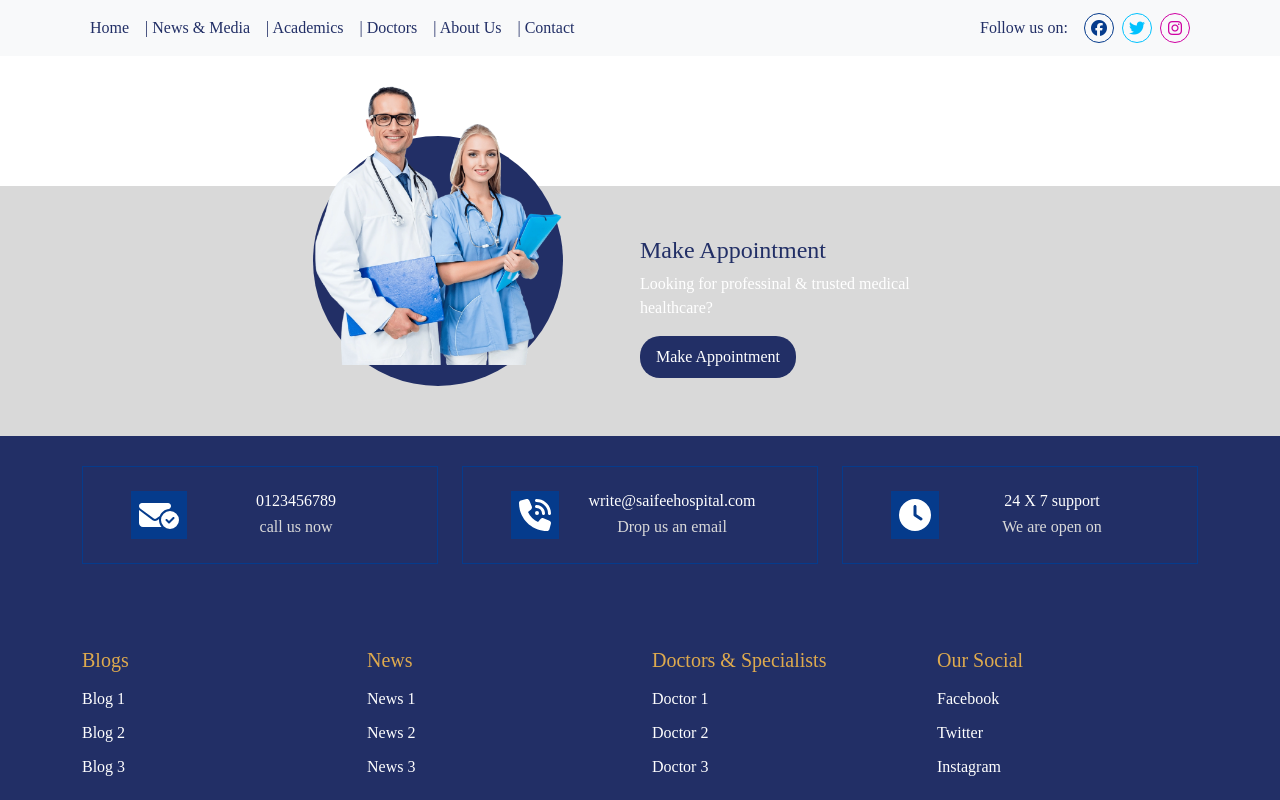
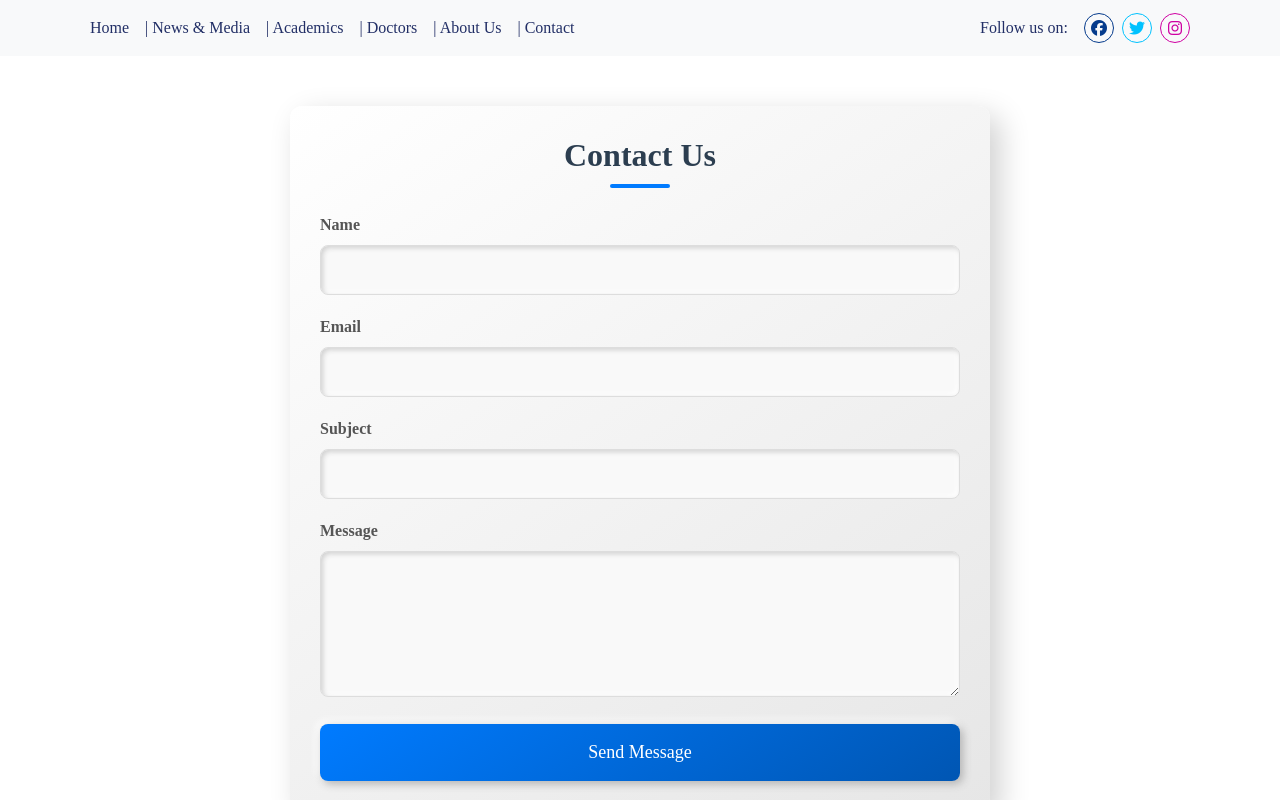
Before and after one commit to ahmedketaa/Hospital-system, a React (Create React App) app: page /contact_Us in a window 1280 px wide. Shown: the top 800 px of the page. Built offline with nearby package versions, Linux system fonts and the light colour scheme.

Commit message:
add Contact_Us, About_us, 404 and and fix some err

```diff
--- a/package.json
+++ b/package.json
@@ -3,6 +3,7 @@
   "version": "0.1.0",
   "private": true,
   "dependencies": {
+    "@fortawesome/fontawesome-free": "^6.6.0",
     "@fortawesome/free-solid-svg-icons": "^6.6.0",
     "@fortawesome/react-fontawesome": "^0.2.2",
     "@testing-library/jest-dom": "^5.17.0",
--- a/src/App.js
+++ b/src/App.js
@@ -10,15 +10,18 @@ import "bootstrap/dist/css/bootstrap.min.css";
 import Doctors from "./pages/Doctors/Doctors";
 import DoctorProfile from "./pages/doctorProfle/doctorProfile";
 import SubFooter from "./components/SubFooter";
-import Footer from "./components/Footer";
 import Header from "./components/Header";
 import Blogs from "./blogs/blogs";
 import SingleBlog from "./blogs/singleBlog";
+import Contact_Us from "./components/Contact_Us/Contact_Us";
+import About_us from "./components/About_us/About_us";
+import Footer from "./components/Footer";
+import NotFound from "./components/404/NotFound";
 
 function App() {
   return (
     <BrowserRouter>
-     <Header/>
+      <Header />
       <Routes>
         <Route path="/" element={<Home />} />
         <Route path="/signin" element={<LoginPage />} />
@@ -29,7 +32,10 @@ function App() {
         <Route path="/specialty/:id" element={<SpecialtyDetailComponent />} />
         <Route path="/news" element={<NewsComponent />} />
         <Route path="/blogs" element={<Blogs />} />
+        <Route path="/contact_Us" element={<Contact_Us />} />
+        <Route path="/about_Us" element={<About_us />} />
         <Route path="/singleBlog" element={<SingleBlog />} />
+        <Route path="*" element={<NotFound />} />
       </Routes>
       <SubFooter />
       <Footer />
--- /dev/null
+++ b/src/components/404/NotFound.css
@@ -0,0 +1,34 @@
+.page_404{  background:#fff; font-family: 'Arvo', serif;
+  width: 100vw;
+  height: 100vh;
+  position: fixed;
+  top: 0;
+  z-index: 1000;
+  left: 0;
+}
+
+.page_404  img{ width:100%;}
+
+.four_zero_four_bg{
+
+ background-image: url(https://cdn.dribbble.com/users/285475/screenshots/2083086/dribbble_1.gif);
+    height: 400px;
+    background-position: center;
+ }
+
+
+ .four_zero_four_bg h1{
+ font-size:80px;
+ }
+
+  .four_zero_four_bg h3{
+       font-size:80px;
+       }
+
+       .link_404{
+  color: #f6f7fd !important;
+    padding: 10px 20px;
+    background: #232f66;
+    margin: 20px 0;
+    display: inline-block;}
+  .contant_box_404{ margin-top:-50px;}
--- /dev/null
+++ b/src/components/404/NotFound.jsx
@@ -0,0 +1,39 @@
+import { Link } from "react-router-dom";
+import './NotFound.css'
+
+function NotFound() {
+  return (
+    <div>
+        <head>
+        <link rel='stylesheet' href='https://cdnjs.cloudflare.com/ajax/libs/twitter-bootstrap/3.3.7/css/bootstrap.min.css'/>
+<link rel='stylesheet' href='https://fonts.googleapis.com/css?family=Arvo'/>
+
+</head>
+  <section className="page_404">
+  <div className="container">
+    <div className="row">
+    <div className="col-sm-12 ">
+    <div className="col-sm-10 col-sm-offset-1  text-center">
+    <div className="four_zero_four_bg">
+      <h1 className="text-center ">404</h1>
+    </div>
+    <div className="contant_box_404">
+    <h3 className="h2">
+    this bage not found
+    </h3>
+
+    <p>the page you are looking for not avaible!</p>
+
+    <Link to={'/'} className="link_404 " >Go to Home</Link>
+  </div>
+    </div>
+    </div>
+    </div>
+  </div>
+</section>
+
+    </div>
+  )
+}
+
+export default NotFound
--- /dev/null
+++ b/src/components/About_us/About_us.css
@@ -0,0 +1,70 @@
+.about-us-container {
+    max-width: 800px;
+    margin: 40px auto;
+    padding: 30px;
+    background-color: #ffffff;
+    border-radius: 12px;
+    box-shadow: 0 4px 20px rgba(0, 0, 0, 0.1);
+    transition: transform 0.3s ease, box-shadow 0.3s ease;
+  }
+
+  .about-us-container:hover {
+    transform: translateY(-5px);
+    box-shadow: 0 6px 25px rgba(0, 0, 0, 0.15);
+  }
+
+  .about-us-container h2 {
+    text-align: center;
+    margin-bottom: 25px;
+    font-size: 34px;
+    color: #2c3e50;
+    font-weight: 700;
+    position: relative;
+  }
+
+  .about-us-container h2::after {
+    content: '';
+    width: 60px;
+    height: 4px;
+    background-color: #3498db;
+    display: block;
+    margin: 10px auto 0;
+    border-radius: 2px;
+  }
+
+  .about-us-container h3 {
+    margin-top: 20px;
+    font-size: 26px;
+    color: #34495e;
+    font-weight: 600;
+    position: relative;
+  }
+
+  .about-us-container p {
+    font-size: 18px;
+    line-height: 1.8;
+    color: #555;
+    margin-bottom: 20px;
+    text-align: justify;
+  }
+
+  .about-us-container ul {
+    list-style-type: none;
+    padding-left: 0;
+    display: flex;
+    flex-wrap: wrap;
+  }
+
+  .about-us-container li {
+    font-size: 18px;
+    color: #555;
+    margin: 5px 15px;
+    background-color: #f0f4f8;
+    padding: 10px 15px;
+    border-radius: 8px;
+    transition: background-color 0.3s ease;
+  }
+
+  .about-us-container li:hover {
+    background-color: #e0e7ec;
+  }
--- /dev/null
+++ b/src/components/About_us/About_us.jsx
@@ -0,0 +1,34 @@
+import React from 'react'
+import './About_us.css'
+function About_us() {
+  return (
+    <div className="about-us-container">
+    <h2>About Us</h2>
+    <p>
+      Welcome to Hospital Palstina We are committed to providing the best healthcare services to all members of our community.
+      Our team of professional doctors and nurses is here to ensure you receive the best care possible.
+    </p>
+
+    <h3>Our Mission</h3>
+    <p>
+      To provide high-quality healthcare focused on the patient, meeting the diverse needs of our community.
+    </p>
+
+    <h3>Our Vision</h3>
+    <p>
+      To be leaders in healthcare delivery and innovation, enhancing the health and well-being of individuals.
+    </p>
+
+    <h3>Our Values</h3>
+    <ul>
+      <li>Respect</li>
+      <li>Integrity</li>
+      <li>Excellence</li>
+      <li>Innovation</li>
+      <li>Transparency</li>
+    </ul>
+  </div>
+  )
+}
+
+export default About_us
--- /dev/null
+++ b/src/components/Contact_Us/Contact_Us.css
@@ -0,0 +1,87 @@
+.contact-us-container {
+    max-width: 700px;
+    margin: 50px auto;
+    padding: 30px;
+    border-radius: 12px;
+    background: linear-gradient(145deg, #ffffff, #e6e6e6);
+    box-shadow: 10px 10px 30px #d1d1d1, -10px -10px 30px #ffffff;
+    transition: transform 0.3s ease, box-shadow 0.3s ease;
+  }
+
+  .contact-us-container:hover {
+    transform: translateY(-5px);
+    box-shadow: 0 6px 20px rgba(0, 0, 0, 0.1);
+  }
+
+  .contact-us-container h2 {
+    text-align: center;
+    margin-bottom: 25px;
+    font-size: 32px;
+    color: #2c3e50;
+    font-weight: 700;
+    position: relative;
+  }
+
+  .contact-us-container h2::after {
+    content: '';
+    width: 60px;
+    height: 4px;
+    background-color: #007bff;
+    display: block;
+    margin: 10px auto 0;
+    border-radius: 2px;
+  }
+
+  .contact-form {
+    display: flex;
+    flex-direction: column;
+  }
+
+  .form-group {
+    margin-bottom: 20px;
+    position: relative;
+  }
+
+  .form-group label {
+    margin-bottom: 8px;
+    font-weight: 600;
+    display: block;
+    color: #555;
+  }
+
+  .form-group input,
+  .form-group textarea {
+    width: 100%;
+    padding: 12px;
+    border: 1px solid #ddd;
+    border-radius: 8px;
+    font-size: 16px;
+    background-color: #f9f9f9;
+    box-shadow: inset 2px 2px 5px #d1d1d1, inset -2px -2px 5px #ffffff;
+    transition: border-color 0.3s ease, box-shadow 0.3s ease;
+  }
+
+  .form-group input:focus,
+  .form-group textarea:focus {
+    border-color: #007bff;
+    outline: none;
+    box-shadow: 0 0 8px rgba(0, 123, 255, 0.5);
+  }
+
+  .submit-button {
+    padding: 15px 0;
+    border: none;
+    border-radius: 8px;
+    background: linear-gradient(145deg, #007bff, #0056b3);
+    color: #ffffff;
+    font-size: 18px;
+    cursor: pointer;
+    transition: background 0.3s ease, transform 0.2s;
+    box-shadow: 3px 3px 8px #b3b3b3, -3px -3px 8px #ffffff;
+  }
+
+  .submit-button:hover {
+    background: linear-gradient(145deg, #0056b3, #004080);
+    transform: translateY(-3px);
+    box-shadow: 4px 4px 15px rgba(0, 0, 0, 0.15);
+  }
--- /dev/null
+++ b/src/components/Contact_Us/Contact_Us.jsx
@@ -0,0 +1,86 @@
+import React, { useState } from 'react';
+import './Contact_Us.css';
+function Contact_Us() {
+
+  const [formData, setFormData] = useState({
+    name: '',
+    email: '',
+    subject: '',
+    message: '',
+  });
+
+  const handleChange = (e) => {
+    const { name, value } = e.target;
+    setFormData((prevData) => ({
+      ...prevData,
+      [name]: value,
+    }));
+  };
+
+  const handleSubmit = (e) => {
+    e.preventDefault();
+    // Here you can handle form submission, such as sending data to a server
+    alert('Message sent successfully!');
+    setFormData({
+      name: '',
+      email: '',
+      subject: '',
+      message: '',
+    });
+  };
+
+  return (
+    <div className="contact-us-container">
+      <h2>Contact Us</h2>
+      <form onSubmit={handleSubmit} className="contact-form">
+        <div className="form-group">
+          <label htmlFor="name">Name</label>
+          <input
+            type="text"
+            id="name"
+            name="name"
+            value={formData.name}
+            onChange={handleChange}
+            required
+          />
+        </div>
+        <div className="form-group">
+          <label htmlFor="email">Email</label>
+          <input
+            type="email"
+            id="email"
+            name="email"
+            value={formData.email}
+            onChange={handleChange}
+            required
+          />
+        </div>
+        <div className="form-group">
+          <label htmlFor="subject">Subject</label>
+          <input
+            type="text"
+            id="subject"
+            name="subject"
+            value={formData.subject}
+            onChange={handleChange}
+            required
+          />
+        </div>
+        <div className="form-group">
+          <label htmlFor="message">Message</label>
+          <textarea
+            id="message"
+            name="message"
+            value={formData.message}
+            onChange={handleChange}
+            rows="5"
+            required
+          ></textarea>
+        </div>
+        <button type="submit" className="submit-button">Send Message</button>
+      </form>
+    </div>
+  )
+}
+
+export default Contact_Us
--- a/src/components/Header.jsx
+++ b/src/components/Header.jsx
@@ -25,10 +25,10 @@ function Header() {
               <Link className="nav-link" to="/doctors" style={{color:"#222F66"}}>|  Doctors</Link>
             </li>
             <li className="nav-item">
-              <Link className="nav-link" to="/about" style={{color:"#222F66"}}>|  About Us</Link>
+              <Link className="nav-link" to="/about_Us" style={{color:"#222F66"}}>|  About Us</Link>
             </li>
             <li className="nav-item">
-              <Link className="nav-link" to="/contact" style={{color:"#222F66"}}>|  Contact</Link>
+              <Link className="nav-link" to="/contact_Us" style={{color:"#222F66"}}>|  Contact</Link>
             </li>
           </ul>
           <div className="d-flex align-items-center">
--- a/src/pages/Doctors/Doctors.jsx
+++ b/src/pages/Doctors/Doctors.jsx
@@ -1,7 +1,7 @@
 import React, { useState } from 'react';
-import DoctorsPageCard from '../../components/DoctorsPageCard';
 import { Link } from 'react-router-dom';
 import styles from '../doctorProfle/doctor.module.css'
+import DoctorsPageCard from '../../components/DoctorsPageCard';
 export default function Doctors() {
   const doctorsData = [
     {
--- a/src/pages/Home/Home.jsx
+++ b/src/pages/Home/Home.jsx
@@ -1,12 +1,8 @@
 import React from 'react'
-import Header from '../../components/Header'
-import SubNav from '../../components/SubNav'
 import CustomDivWithCarousel from '../../components/Test'
 import SecondSection from '../../components/SecondSection'
 import ThirdSection from '../../components/ThirdSection'
 import AppointmentSection from '../../components/bookAppointment'
-import SubFooter from '../../components/SubFooter'
-import Footer from '../../components/Footer'
 
 export default function Home() {
   return (
```
Also changed, not shown: 1 other file (tests, documents, lock files or other folders).
